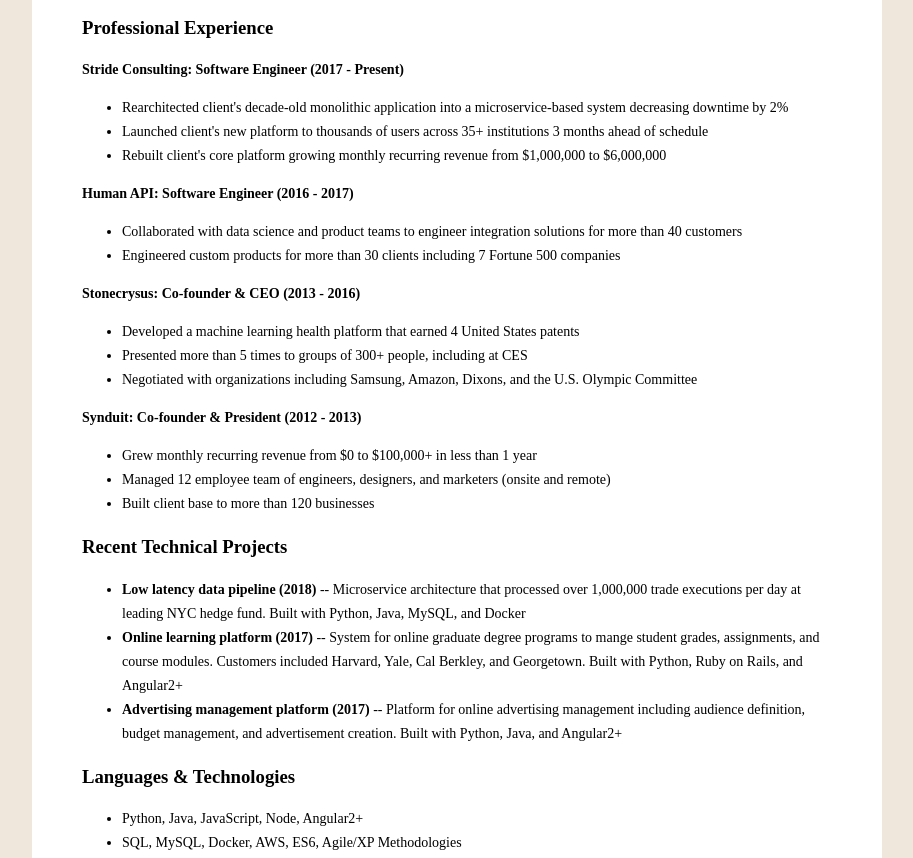
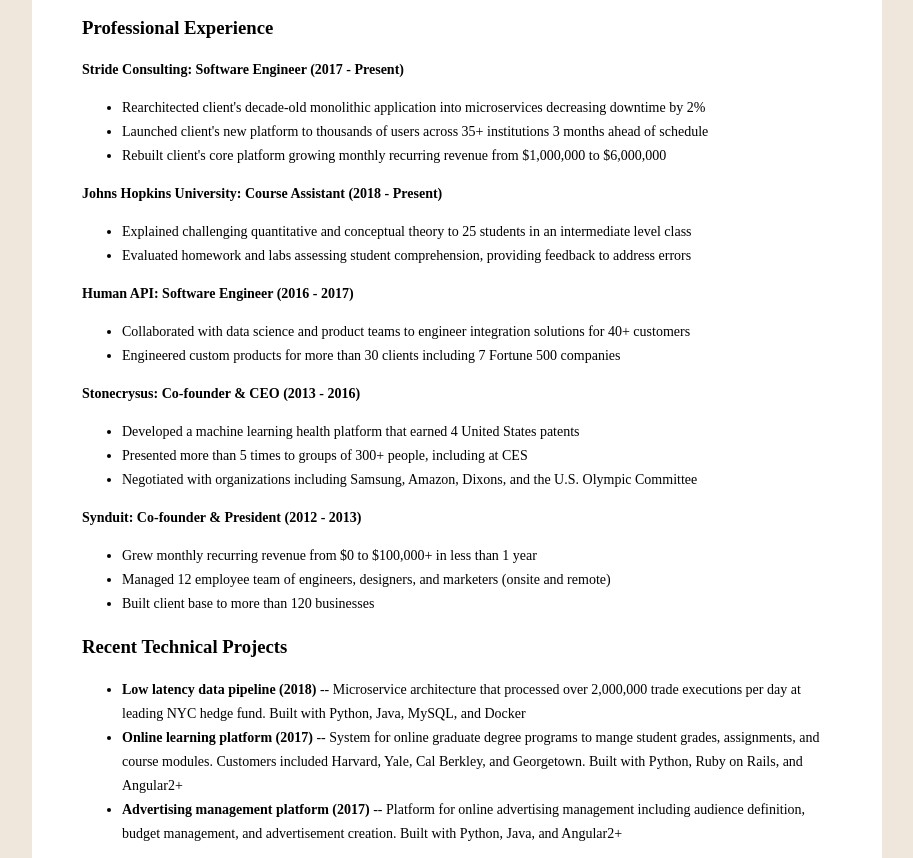
Before and after one commit to matthewlanders/mattml.github.io, a plain HTML site: page index.html in a window 1280 px wide. Shown: the part 595-1453 px from the top of the page, without its empty margins (183-1096 px from the left). Drawn offline with Linux system fonts and the light colour scheme.

Commit message:
Added course assistant

```diff
--- a/index.html
+++ b/index.html
@@ -40,13 +40,18 @@
         <h3><a name="experience">Professional Experience</a></h3>
         <p><strong>Stride Consulting: Software Engineer (2017 - Present)</strong></p>
         <ul>
-          <li>Rearchitected client's decade-old monolithic application into a microservice-based system decreasing downtime by 2%</li>
+          <li>Rearchitected client's decade-old monolithic application into microservices decreasing downtime by 2%</li>
           <li>Launched client's new platform to thousands of users across 35+ institutions 3 months ahead of schedule</li>
           <li>Rebuilt client's core platform growing monthly recurring revenue from $1,000,000 to $6,000,000</li>
         </ul>
+        <p><strong>Johns Hopkins University: Course Assistant (2018 - Present)</strong></p>
+        <ul>
+          <li>Explained challenging quantitative and conceptual theory to 25 students in an intermediate level class</li>
+          <li>Evaluated homework and labs assessing student comprehension, providing feedback to address errors</li>
+        </ul>
         <p><strong>Human API: Software Engineer (2016 - 2017)</strong></p>
         <ul>
-          <li>Collaborated with data science and product teams to engineer integration solutions for more than 40 customers</li>
+          <li>Collaborated with data science and product teams to engineer integration solutions for 40+ customers</li>
           <li>Engineered custom products for more than 30 clients including 7 Fortune 500 companies</li>
         </ul>
         <p><strong>Stonecrysus: Co-founder &amp; CEO (2013 - 2016)</strong></p>
@@ -63,7 +68,7 @@
         </ul>
         <h3><a name="projects">Recent Technical Projects</a></h3>
         <ul>
-          <li><strong>Low latency data pipeline (2018)</strong> -- Microservice architecture that processed over 1,000,000 trade executions per day at leading NYC hedge fund. Built with Python, Java, MySQL, and Docker</li>
+          <li><strong>Low latency data pipeline (2018)</strong> -- Microservice architecture that processed over 2,000,000 trade executions per day at leading NYC hedge fund. Built with Python, Java, MySQL, and Docker</li>
           <li><strong>Online learning platform (2017)</strong> -- System for online graduate degree programs to mange student grades, assignments, and course modules. Customers included Harvard, Yale, Cal Berkley, and Georgetown. Built with Python, Ruby on Rails, and Angular2+</li>
           <li><strong>Advertising management platform (2017)</strong> -- Platform for online advertising management including audience definition, budget management, and advertisement creation. Built with Python, Java, and Angular2+</li>
         </ul>
@@ -98,7 +103,7 @@
         <a href="https://patents.google.com/patent/US8600928B2/en" target="_blank">See Patent</a>
       </div>
       <div class="last-updated">
-        <p><strong>Site last updated: May 2018</strong></p>
+        <p><strong>Site last updated: August 2018</strong></p>
       </div>
     </div>
   </body>
```
